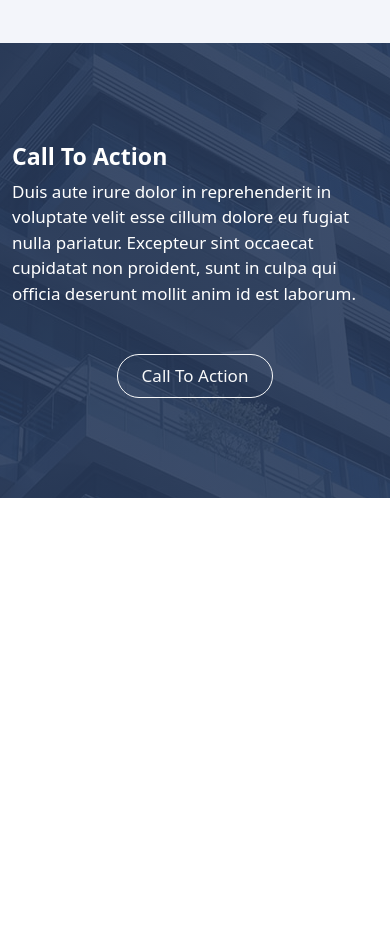
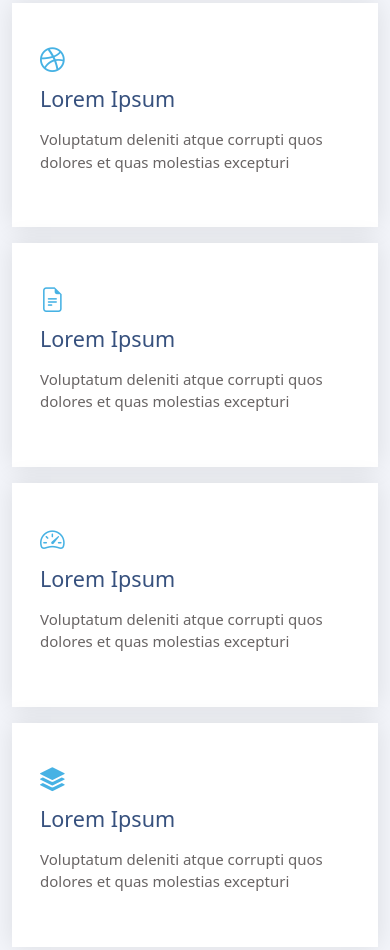
Before and after one commit to Jesus-boy01/KodeCampArshaPractice, a plain HTML site: page index.html in a window 390 px wide. Shown: the part 3756-4706 px from the top of the page. Before the commit the page ends 4254 px from the top, so only its background shows below. Drawn offline with nearby package versions, Linux system fonts and the light colour scheme.

Commit message:
finished the service section and made it responsive

```diff
--- a/css/style.css
+++ b/css/style.css
@@ -61,3 +61,14 @@
     background: linear-gradient(rgba(40, 58, 90, 0.9), rgba(40, 58, 90, 0.9)), url("../img/cta-bg.jpg") no-repeat fixed center;
     height: auto;
 }
+
+/*---- service section ----*/
+
+.service-row:hover {
+    transform: translateY(-10px);
+    transition: all ease-in-out 0.4s;
+}
+
+.service-row:hover h6 {
+    color: #47b2e4 !important;
+}
--- a/index.html
+++ b/index.html
@@ -300,18 +300,67 @@
     <section id="service-section" style="background-color: #f3f5fa;">
         <div class="container">
             <div class="service py-5">
-                <div class="service-head text-center">
-                    <div class="service-title mb-4">
+                <div class="service-head text-center mb-4">
+                    <div class="services mb-4">
                         <h3 class="fs-2 fw-bold" style="color: #37517e;">SERVICES</h3>
                     </div>
-                    <div class="service-text">
+                    <div class="services-text">
                         <p style="font-size: 18px; color: rgb(104, 100, 100);">Magnam dolores commodi suscipit. Necessitatibus eius consequatur ex aliquid fuga eum quidem. Sit sint consectetur velit. Quisquam quos quisquam cupiditate. Et nemo qui impedit suscipit alias ea. Quia fugiat sit in iste officiis commodi quidem hic quas.</p>
                     </div>
                 </div>
                 <div class="service-content">
                     <div class="row">
-                        <div class="col-lg-3">
-
+                        <div class="col-lg-3 col-md-6 col-12 mb-3">
+                            <div class="service-row bg-white" style="padding: 38px 28px; box-shadow: 0px 0 25px 0 rgb(0 0 0 / 10%);">
+                                <div class="service-icons mb-2">
+                                    <i class="bi bi-dribbble fs-2" style="color: #47b2e4;"></i>
+                                </div>
+                                <div class="service-content-title mb-3">
+                                    <h6 class="fs-4" style="color: #37517e;">Lorem Ipsum</h6>
+                                </div>
+                                <div class="service-content-text">
+                                    <p style="font-size: 15px; color: rgb(104, 100, 100);">Voluptatum deleniti atque corrupti quos dolores et quas molestias excepturi</p>
+                                </div>
+                            </div>
+                        </div>
+                        <div class="col-lg-3 col-md-6 col-12 mb-3">
+                            <div class="service-row bg-white" style="padding: 38px 28px; box-shadow: 0px 0 25px 0 rgb(0 0 0 / 10%);">
+                                <div class="service-icons mb-2">
+                                    <i class="bi bi-file-earmark-text fs-2" style="color: #47b2e4;"></i>
+                                </div>
+                                <div class="service-content-title mb-3">
+                                    <h6 class="fs-4" style="color: #37517e;">Lorem Ipsum</h6>
+                                </div>
+                                <div class="service-content-text">
+                                    <p style="font-size: 15px; color: rgb(104, 100, 100);">Voluptatum deleniti atque corrupti quos dolores et quas molestias excepturi</p>
+                                </div>
+                            </div>
+                        </div>
+                        <div class="col-lg-3 col-md-6 col-12 mb-3">
+                            <div class="service-row bg-white" style="padding: 38px 28px; box-shadow: 0px 0 25px 0 rgb(0 0 0 / 10%);">
+                                <div class="service-icons mb-2">
+                                    <i class="bi bi-speedometer2 fs-2" style="color: #47b2e4;"></i>
+                                </div>
+                                <div class="service-content-title mb-3">
+                                    <h6 class="fs-4" style="color: #37517e;">Lorem Ipsum</h6>
+                                </div>
+                                <div class="service-content-text">
+                                    <p style="font-size: 15px; color: rgb(104, 100, 100);">Voluptatum deleniti atque corrupti quos dolores et quas molestias excepturi</p>
+                                </div>
+                            </div>
+                        </div>
+                        <div class="col-lg-3 col-md-6 col-12 mb-3">
+                            <div class="service-row bg-white" style="padding: 38px 28px; box-shadow: 0px 0 25px 0 rgb(0 0 0 / 10%);">
+                                <div class="service-icons mb-2">
+                                    <i class="bi bi-stack fs-2" style="color: #47b2e4;"></i>
+                                </div>
+                                <div class="service-content-title mb-3">
+                                    <h6 class="fs-4" style="color: #37517e;">Lorem Ipsum</h6>
+                                </div>
+                                <div class="service-content-text">
+                                    <p style="font-size: 15px; color: rgb(104, 100, 100);">Voluptatum deleniti atque corrupti quos dolores et quas molestias excepturi</p>
+                                </div>
+                            </div>
                         </div>
                     </div>
                 </div>
```
